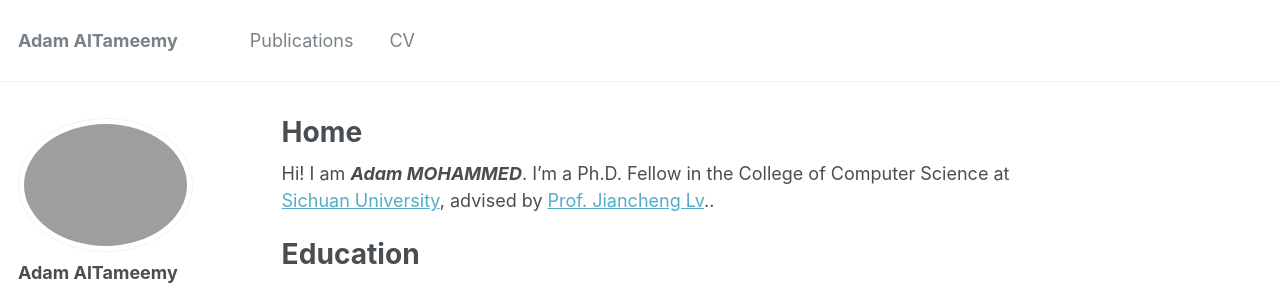
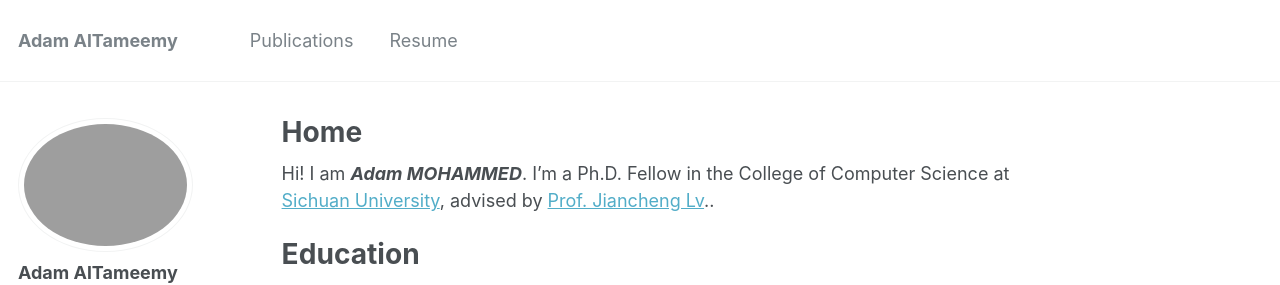
Before and after one commit to AdamTameemy/AAdamTameemy.github.io, a Jekyll site: the page built from _pages/about.md, in a window 1280 px wide and 1238 px high. Shown: the top 285 px of the window. Built offline with Jekyll 4.4.1, drawn with Linux system fonts in a browser that asks for light colours; some web fonts are replaced.

Commit message:
Update navigation.yml

```diff
--- a/_data/navigation.yml
+++ b/_data/navigation.yml
@@ -15,8 +15,8 @@ main:
  # - title: "Blog Posts"
  #   url: /year-archive/
 
-  - title: "CV"
-    url: /cv/
+  - title: "Resume"
+    url: /Resume/
 
  # - title: "Guide"
   #  url: /markdown/
```
